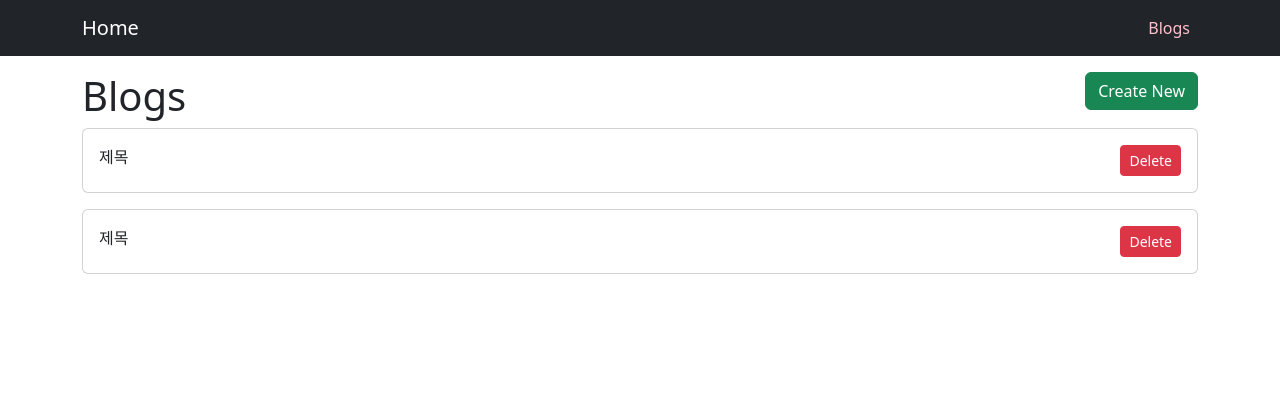
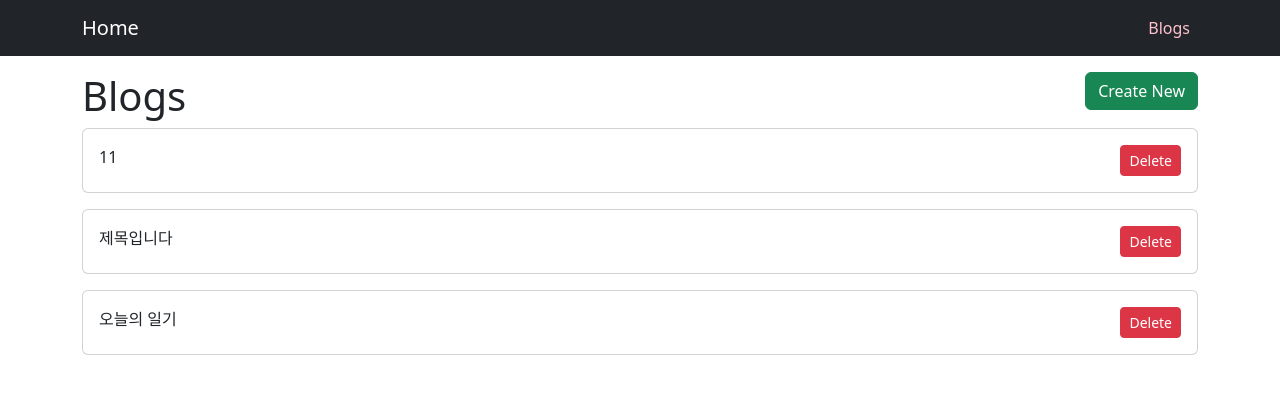
Before and after one commit to kyeongmin1011/react-basic, a React (Create React App) app: page /blogs in a window 1280 px wide. Shown: the top 394 px of the page. Built offline with nearby package versions, Linux system fonts and the light colour scheme; data requests are answered from the project's data file.

Commit message:
32. 블로그 포스트가 없을 경우

```diff
--- a/db.json
+++ b/db.json
@@ -1,14 +1,19 @@
 {
   "posts": [
     {
-      "id": 1,
-      "title": "제목",
-      "content": "내용입니다"
+      "title": "11",
+      "content": "11123123123",
+      "id": 1
     },
     {
-      "id": 2,
-      "title": "제목",
-      "content": "내용입니다"
+      "title": "제목입니다",
+      "content": "내용이ㅇ ㅑ~",
+      "id": 2
+    },
+    {
+      "title": "오늘의 일기 ",
+      "content": "ㅇㅅㅇ,,, 집에가고싶어",
+      "id": 3
     }
   ]
 }
--- a/src/components/BlogForm.js
+++ b/src/components/BlogForm.js
@@ -1,7 +1,9 @@
 import {useState} from "react";
 import axios from "axios";
+import {useNavigate} from "react-router-dom";
 
 const BlogForm = () => {
+  const navigate = useNavigate()
   const [inputText, setInputText] = useState({
     title: '',
     content: ''
@@ -21,6 +23,7 @@ const BlogForm = () => {
       title,
       content
     })
+    navigate('/blogs')
   }
 
   return (
--- a/src/pages/ListPage.js
+++ b/src/pages/ListPage.js
@@ -31,7 +31,7 @@ const ListPage = () => {
           <Link to="/blogs/create" className="btn btn-success">Create New</Link>
         </div>
       </div>
-      {posts.map(post => {
+      {posts.length > 0 ? posts.map(post => {
         return (
           <Card title={post.title}
                 key={post.id}
@@ -43,7 +43,7 @@ const ListPage = () => {
             </div>
           </Card>
         )
-      })}
+      }) : 'no blog posts found'}
     </div>
   )
 }
```
